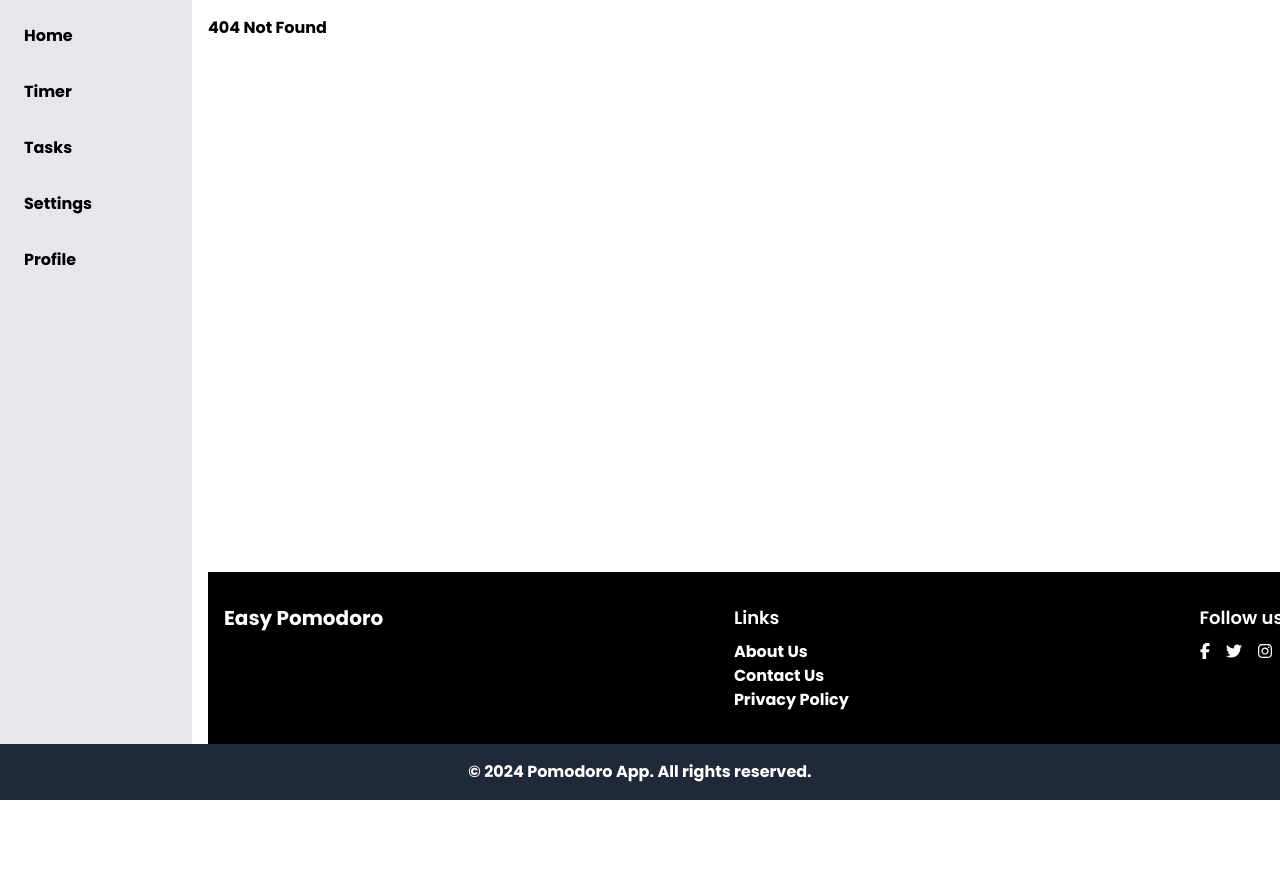
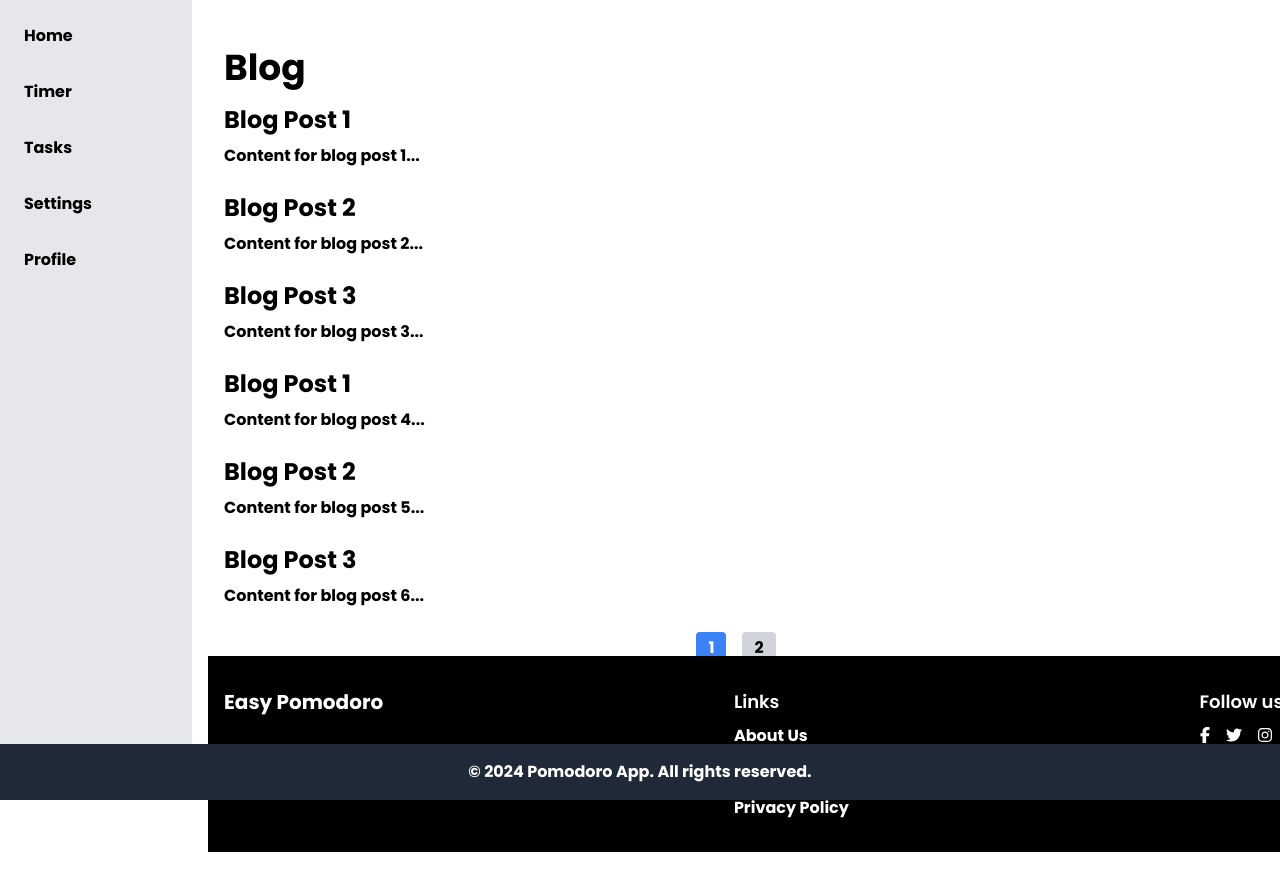
Before and after one commit to bhanuprakashsfdc/EasyPomodoro, a React (Vite) app: page /blog in a window 1280 px wide. Before the commit this address had no page. Shown: the top 890 px of the page. Before the commit the page ends 800 px from the top, so only its background shows below. Built offline with nearby package versions, Linux system fonts and the light colour scheme.

Commit message:
Introdcing blog wih dummy content

```diff
--- a/index.html
+++ b/index.html
@@ -5,12 +5,21 @@
     <link rel="icon" type="image/svg+xml" href="/vite.svg" />
     <meta name="viewport" content="width=device-width, initial-scale=1.0" />
     <link rel="preconnect" href="https://fonts.googleapis.com">
-<link rel="preconnect" href="https://fonts.gstatic.com" crossorigin>
-<link href="https://fonts.googleapis.com/css2?family=Poppins:ital,wght@0,100;0,200;0,300;0,400;0,500;0,600;0,700;0,800;0,900;1,100;1,200;1,300;1,400;1,500;1,600;1,700;1,800;1,900&display=swap" rel="stylesheet">
+    <link rel="preconnect" href="https://fonts.gstatic.com" crossorigin>
+    <link href="https://fonts.googleapis.com/css2?family=Poppins:ital,wght@0,100;0,200;0,300;0,400;0,500;0,600;0,700;0,800;0,900;1,100;1,200;1,300;1,400;1,500;1,600;1,700;1,800;1,900&display=swap" rel="stylesheet">
     <title>Easy Pomodoro</title>
   </head>
   <body>
     <div id="root"></div>
     <script type="module" src="/src/main.jsx"></script>
+    <!-- Google tag (gtag.js) -->
+    <script async src="https://www.googletagmanager.com/gtag/js?id=G-VCF25K64NL"></script>
+    <script>
+      window.dataLayer = window.dataLayer || [];
+      function gtag(){dataLayer.push(arguments);}
+      gtag('js', new Date());
+
+      gtag('config', 'G-VCF25K64NL');
+    </script>
   </body>
 </html>
--- a/src/App.jsx
+++ b/src/App.jsx
@@ -20,6 +20,9 @@ import MiniFooter from './components/MiniFooter';
 import AboutUs from './components/AboutUs';
 import ContactUs from './components/ContactUs';
 import PrivacyPolicy from './components/PrivacyPolicy';
+
+import Blog from './components/Blog';
+import BlogPostDetail from './components/BlogPostDetail';
 
 function PrivateRoute({ children }) {
   const user = useSelector((state) => state.auth.user);
@@ -60,6 +63,10 @@ function App() {
               <Route path="/about-us" element={<AboutUs />} />
               <Route path="/contact-us" element={<ContactUs />} />
               <Route path="/privacy-policy" element={<PrivacyPolicy />} />
+
+              <Route path="/blog" element={<Blog />} />
+              <Route path="/blog/:id" element={<BlogPostDetail />} />
+
               <Route path="*" element={<div>404 Not Found</div>} />
             </Routes>
             <GlobalError />
--- /dev/null
+++ b/src/components/Blog.jsx
@@ -0,0 +1,56 @@
+import React, { useState } from 'react';
+import { Link } from 'react-router-dom';
+import Pagination from './Pagination';
+
+const blogPosts = [
+    { id: 1, title: "Blog Post 1", content: "Content for blog post 1..." },
+    { id: 2, title: "Blog Post 2", content: "Content for blog post 2..." },
+    { id: 3, title: "Blog Post 3", content: "Content for blog post 3..." },
+    { id: 4, title: "Blog Post 1", content: "Content for blog post 4..." },
+    { id: 5, title: "Blog Post 2", content: "Content for blog post 5..." },
+    { id: 6, title: "Blog Post 3", content: "Content for blog post 6..." },
+    { id: 7, title: "Blog Post 1", content: "Content for blog post 7..." },
+    { id: 8, title: "Blog Post 2", content: "Content for blog post 8..." },
+    { id: 9, title: "Blog Post 3", content: "Content for blog post 9..." },
+    { id: 10, title: "Blog Post 1", content: "Content for blog post 10..." },
+    { id: 11, title: "Blog Post 2", content: "Content for blog post 11..." },
+    { id: 12, title: "Blog Post 3", content: "Content for blog post 12..." },
+  // Add more blog posts here
+];
+
+const Blog = () => {
+  const [currentPage, setCurrentPage] = useState(1);
+  const postsPerPage = 6;
+
+  // Logic for displaying current posts
+  const indexOfLastPost = currentPage * postsPerPage;
+  const indexOfFirstPost = indexOfLastPost - postsPerPage;
+  const currentPosts = blogPosts.slice(indexOfFirstPost, indexOfLastPost);
+
+  // Change page
+  const paginate = (pageNumber) => setCurrentPage(pageNumber);
+
+  return (
+    <div className="container mx-auto px-4 py-8">
+      <h1 className="text-4xl font-bold mb-4">Blog</h1>
+      {currentPosts.map((post) => (
+        <div key={post.id} className="mb-6">
+          <h2 className="text-2xl font-bold mb-2">
+            <Link to={`/blog/${post.id}`} className="hover:underline">
+              {post.title}
+            </Link>
+          </h2>
+          <p>{post.content}</p>
+        </div>
+      ))}
+      <Pagination
+        postsPerPage={postsPerPage}
+        totalPosts={blogPosts.length}
+        paginate={paginate}
+        currentPage={currentPage}
+      />
+    </div>
+  );
+};
+
+export default Blog;
--- /dev/null
+++ b/src/components/BlogPost.jsx
@@ -0,0 +1,12 @@
+import React from 'react';
+
+const BlogPost = ({ post }) => {
+  return (
+    <div className="mb-6">
+      <h2 className="text-2xl font-bold mb-2">{post.title}</h2>
+      <p>{post.content}</p>
+    </div>
+  );
+};
+
+export default BlogPost;
--- /dev/null
+++ b/src/components/BlogPostDetail.jsx
@@ -0,0 +1,36 @@
+import React from 'react';
+import { useParams } from 'react-router-dom';
+
+const blogPosts = [
+    { id: 1, title: "Blog Post 1", content: "Content for blog post 1..." },
+    { id: 2, title: "Blog Post 2", content: "Content for blog post 2..." },
+    { id: 3, title: "Blog Post 3", content: "Content for blog post 3..." },
+    { id: 4, title: "Blog Post 1", content: "Content for blog post 4..." },
+    { id: 5, title: "Blog Post 2", content: "Content for blog post 5..." },
+    { id: 6, title: "Blog Post 3", content: "Content for blog post 6..." },
+    { id: 7, title: "Blog Post 1", content: "Content for blog post 7..." },
+    { id: 8, title: "Blog Post 2", content: "Content for blog post 8..." },
+    { id: 9, title: "Blog Post 3", content: "Content for blog post 9..." },
+    { id: 10, title: "Blog Post 1", content: "Content for blog post 10..." },
+    { id: 11, title: "Blog Post 2", content: "Content for blog post 11..." },
+    { id: 12, title: "Blog Post 3", content: "Content for blog post 12..." },
+  // Add more blog posts here
+];
+
+const BlogPostDetail = () => {
+  const { id } = useParams();
+  const post = blogPosts.find((post) => post.id === parseInt(id));
+
+  if (!post) {
+    return <p>Post not found</p>;
+  }
+
+  return (
+    <div className="container mx-auto px-4 py-8">
+      <h1 className="text-4xl font-bold mb-4">{post.title}</h1>
+      <p>{post.content}</p>
+    </div>
+  );
+};
+
+export default BlogPostDetail;
--- a/src/components/MiniFooter.jsx
+++ b/src/components/MiniFooter.jsx
@@ -23,6 +23,7 @@ const MiniFooter = () => {
           <h3 className="text-lg font-semibold mb-2">Links</h3>
           <ul>
             <li><Link to="/about-us" className="hover:underline">About Us</Link></li>
+            <li><Link to="/blog" className="hover:underline">Blog</Link></li>
             <li><Link to="/contact-us" className="hover:underline">Contact Us</Link></li>
             <li><Link to="/privacy-policy" className="hover:underline">Privacy Policy</Link></li>
           </ul>
--- /dev/null
+++ b/src/components/Pagination.jsx
@@ -0,0 +1,25 @@
+import React from 'react';
+
+const Pagination = ({ postsPerPage, totalPosts, paginate, currentPage }) => {
+  const pageNumbers = [];
+
+  for (let i = 1; i <= Math.ceil(totalPosts / postsPerPage); i++) {
+    pageNumbers.push(i);
+  }
+
+  return (
+    <nav>
+      <ul className="flex justify-center space-x-4">
+        {pageNumbers.map((number) => (
+          <li key={number} className={`px-3 py-1 rounded ${currentPage === number ? 'bg-blue-500 text-white' : 'bg-gray-300 text-black'}`}>
+            <a onClick={() => paginate(number)} href="#!" className="block">
+              {number}
+            </a>
+          </li>
+        ))}
+      </ul>
+    </nav>
+  );
+};
+
+export default Pagination;
```
